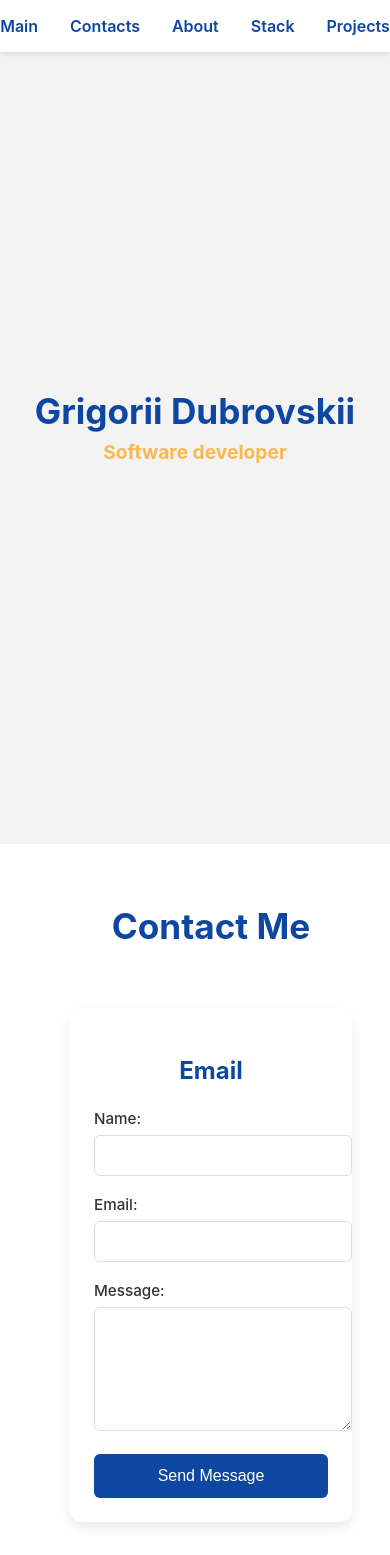
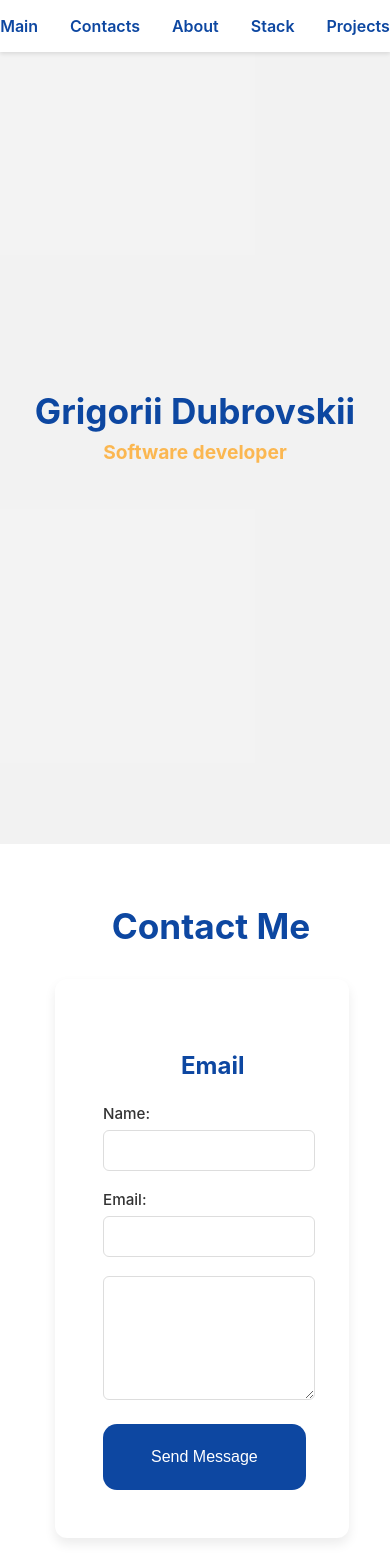
Before and after one commit to DubroffSky/my-cv, a React (Create React App) app: page / in a window 390 px wide. Shown: the top 1555 px of the page. Built offline with nearby package versions, Linux system fonts and the light colour scheme.

Commit message:
contact form

```diff
--- a/src/components/ContactForm.tsx
+++ b/src/components/ContactForm.tsx
@@ -87,7 +87,7 @@ function ContactForm() {
         </div>
 
         <div className="form-group">
-          <label htmlFor="message">Message:</label>
+          <label htmlFor="message"> </label>
           <textarea
             id="message"
             name="message"
@@ -104,13 +104,13 @@ function ContactForm() {
       </form>
 
       <div className="social-icons">
-        <a href="https://www.linkedin.com/in/твоя-ссылка" target="_blank" rel="noopener noreferrer">
+        <a href="www.linkedin.com/in/grigorii-dubrovskii-prog" target="_blank" rel="noopener noreferrer">
           <LinkedinIcon size={28} />
         </a>
-        <a href="https://t.me/твой-ник" target="_blank" rel="noopener noreferrer">
+        <a href="https://t.me/hastigkeit" target="_blank" rel="noopener noreferrer">
           <TelegramIcon size={28} />
         </a>
-        <a href="https://wa.me/твой-номер" target="_blank" rel="noopener noreferrer">
+        <a href="https://wa.me/4915733321694" target="_blank" rel="noopener noreferrer">
           <WhatsappIcon size={28} />
         </a>
       </div>
--- a/src/components/about.tsx
+++ b/src/components/about.tsx
@@ -16,18 +16,19 @@ const Intro: React.FC = () => {
             </ul>
           </div>
           <div className="info-section">
-            <h3>Dashboards and B2B services.</h3>
+            <h3>AI-integrated Reporting</h3>
             <ul>
-              <li>Django Admin + Custom.</li>
-              <li>PostgreSQL + SQLite</li>
-              <li></li>
+              <li>Automatic generation of text-based reports from structured data.</li>
+              <li>OpenAI and other GPT integration.</li>
+              <li>Export to PDF, JSON, Excel.</li>
             </ul>
           </div>
           <div className="info-section">
-            <h3>Education</h3>
+            <h3>Automation & Background Tasks</h3>
             <ul>
-              <li>Bachelor's in Computer Science</li>
-              <li>Online Courses in Web Development</li>
+              <li>Advanced Django Admin customizations.</li>
+              <li>Role-based dashboards for internal teams.</li>
+              <li>Visual progress tracking and inline charts.</li>
             </ul>
           </div>
         </div>
--- a/src/components/projects.tsx
+++ b/src/components/projects.tsx
@@ -16,7 +16,7 @@ const projects: Project[] = [
     company: 'MeraFitness',
     title: 'Software Developer',
     type: 'Full-time',
-    period: 'Jul 2024 – Present · 10 mos',
+    period: 'Jul 2024 – Present',
     location: 'Istambul, Turkie · Remote',
     description:
       'Working with databases, creating interfaces in Django, using OpenAI API, building a B2B platform for athletic device management and complex data processing.',
--- a/src/styles/contact-form.css
+++ b/src/styles/contact-form.css
@@ -1,16 +1,17 @@
-.contact-form-container {
-    display: flex;
-    justify-content: center;
-    margin-top: 10vh;
-    padding: 0 2rem;
-  }
+/* Стили для формы */
+    .contact-form-container {
+      flex: 1;
+      padding-right: 0rem;
+      display: flex;
+      align-items: center;
+      justify-content: center;
+      margin-top: 5vh;
+      padding-top: 5vh;
+    }
 
-  .contact-content {
-    display: flex;
-    flex-direction: column;
-    align-items: center;
-    width: 100%;
-  }
+    .contact-content .contact-form {
+      max-width: 25vw;
+    }
 
   .form-title {
     color: #0d47a1;
@@ -21,6 +22,7 @@
 
   .form-group {
     margin-bottom: 1.2rem;
+    max-width: 40vw;
   }
 
   .form-group label {
@@ -49,13 +51,18 @@
   .submit-btn {
     background-color: #0d47a1;
     color: white;
-    border: none;
-    padding: 0.8rem;
-    border-radius: 6px;
+    padding: 1.5rem;
+    border-radius: 14px;
     cursor: pointer;
     font-size: 1rem;
+    transition: background-color 0.3s;
     width: 100%;
-    transition: background-color 0.3s;
+    border: 0.1px;
+  }
+
+  .submit-btn:hover {
+    background-color: #cccccc;
+    cursor: allowed;
   }
 
   .success-message,
@@ -77,14 +84,9 @@
     color: #721c24;
   }
 
-  .submit-btn:disabled {
-    background-color: #cccccc;
-    cursor: not-allowed;
-  }
-
   .contact-form {
     background: white;
-    padding: 1.5rem;
+    padding: 3rem;
     border-radius: 12px;
     box-shadow: 0 6px 12px rgba(0, 0, 0, 0.08);
     width: 60vw;
@@ -99,8 +101,53 @@
       width: 100%;
     }
 
+    .contact-content {
+      width: 60vw;
+    }
+
     .contact-form {
-      max-width: 100%;
+      padding-right: 38vw;
+      margin-left: -10vw;
+    }
+
+    .form-group {
+      width: 100%;
+    }
+
+    .form-group input,
+    .form-group textarea {
+      width: 48vw;
+      padding: 0.7rem;
+      border: 1px solid #ddd;
+      border-radius: 6px;
+      font-size: 0.95rem;
+      transition: all 0.3s ease;
+    }
+
+    .form-group textarea {
+      resize: vertical;
+      min-height: 100px;
+    }
+
+    .form-title {
+      margin-left: 20vw;
+    }
+
+    .submit-btn {
+      background-color: #0d47a1;
+      color: white;
+      padding: 1.5rem;
+      border-radius: 14px;
+      cursor: pointer;
+      font-size: 1rem;
+      transition: background-color 0.3s;
+      width: 52vw;
+      border: 0.1px;
+    }
+
+    .submit-btn:hover {
+      background-color: #cccccc;
+      cursor: allowed;
     }
   }
 
--- a/src/styles/hello.css
+++ b/src/styles/hello.css
@@ -5,7 +5,7 @@
   justify-content: space-between;
   padding: 0;
   min-height: 100vh;
-  background-color: #f3f3f3;
+  background-color: #f1f1f1e1;
 }
 
 .name-container {
@@ -30,71 +30,6 @@
   margin-top: 0.5rem;
 }
 
-/* Стили для формы */
-.contact-form-container {
-  flex: 1;
-  padding-right: 9rem;
-  display: flex;
-  align-items: center;
-  justify-content: center;
-  margin-top: 20vh;
-}
-
-.contact-form {
-  background: white;
-  padding: 1.5rem;
-  border-radius: 12px;
-  box-shadow: 0 6px 12px rgba(0, 0, 0, 0.08);
-  width: 100%;
-  max-width: 400px;
-}
-
-/* Элементы формы */
-.form-title {
-  color: #0d47a1;
-  margin-bottom: 1.5rem;
-  font-size: 1.5rem;
-  text-align: center;
-}
-
-.form-group {
-  margin-bottom: 1.2rem;
-}
-
-.form-group label {
-  display: block;
-  margin-bottom: 0.4rem;
-  color: #333;
-  font-weight: 500;
-  font-size: 0.95rem;
-}
-
-.form-group input,
-.form-group textarea {
-  width: 100%;
-  padding: 0.7rem;
-  border: 1px solid #ddd;
-  border-radius: 6px;
-  font-size: 0.95rem;
-  transition: all 0.3s ease;
-}
-
-.form-group textarea {
-  resize: vertical;
-  min-height: 100px;
-}
-
-.submit-btn {
-  background-color: #0d47a1;
-  color: white;
-  border: none;
-  padding: 0.8rem;
-  border-radius: 6px;
-  cursor: pointer;
-  font-size: 1rem;
-  width: 100%;
-  transition: background-color 0.3s;
-}
 
 /* Сообщения */
 .success-message,
@@ -114,11 +49,6 @@
 .error-message {
   background-color: #f8d7da;
   color: #721c24;
-}
-
-.submit-btn:disabled {
-  background-color: #cccccc;
-  cursor: not-allowed;
 }
 
 @media (max-width: 768px) {
@@ -146,16 +76,6 @@
     font-size: 1.2rem;
   }
 
-  .contact-form-container {
-    padding: 2rem 1rem;
-    margin-top: 0;
-    width: 100%;
-  }
-
-  .contact-form {
-    max-width: 100%;
-  }
-
   nav {
     width: 100vw;
   }
--- a/src/styles/navbar.css
+++ b/src/styles/navbar.css
@@ -24,7 +24,8 @@
   }
 
   .nav-list li a:hover {
-    color: #1565c0;
+    color: #c21b1bd2;
+    border-radius: 24px;
   }
 
   section {
--- a/src/styles/stack.css
+++ b/src/styles/stack.css
@@ -11,6 +11,7 @@
     margin-bottom: 5rem;
     margin-top: 0.5em;
     color: #377540;
+    padding-top: 0vh;
   }
 
   .stack-grid {
```
